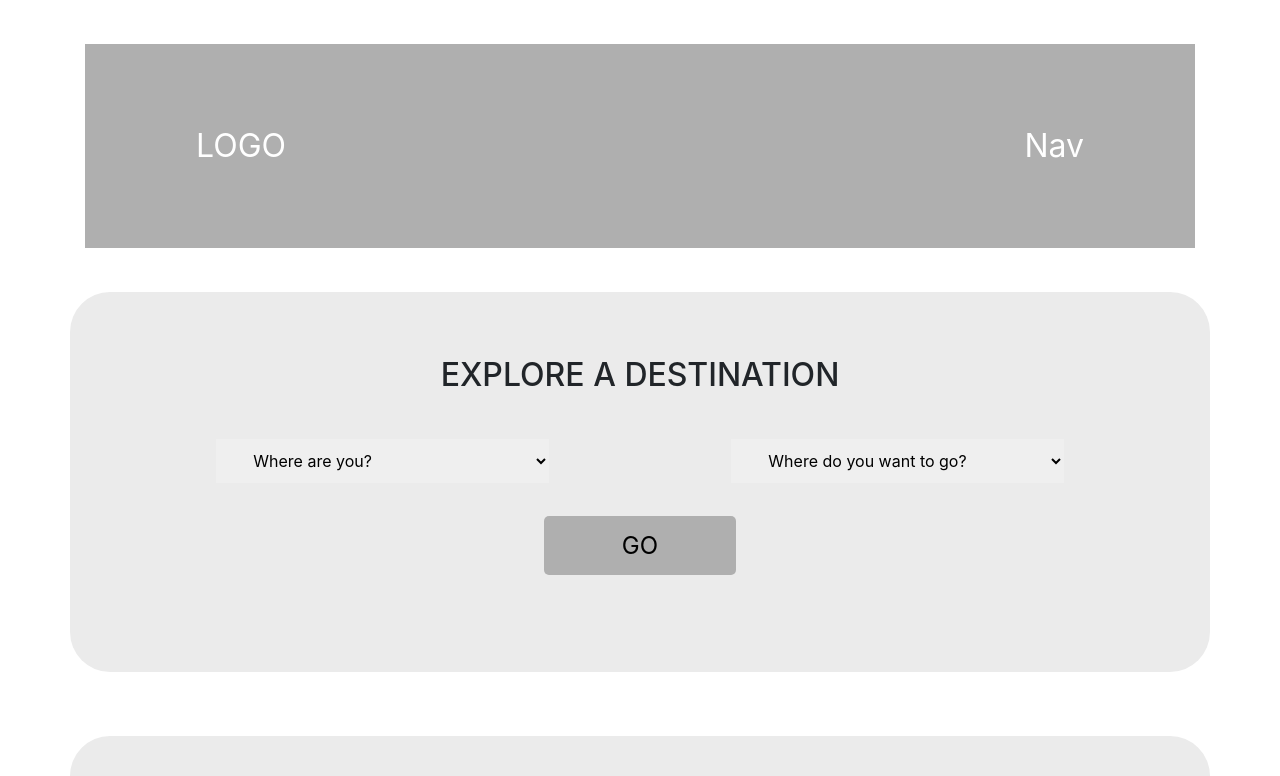
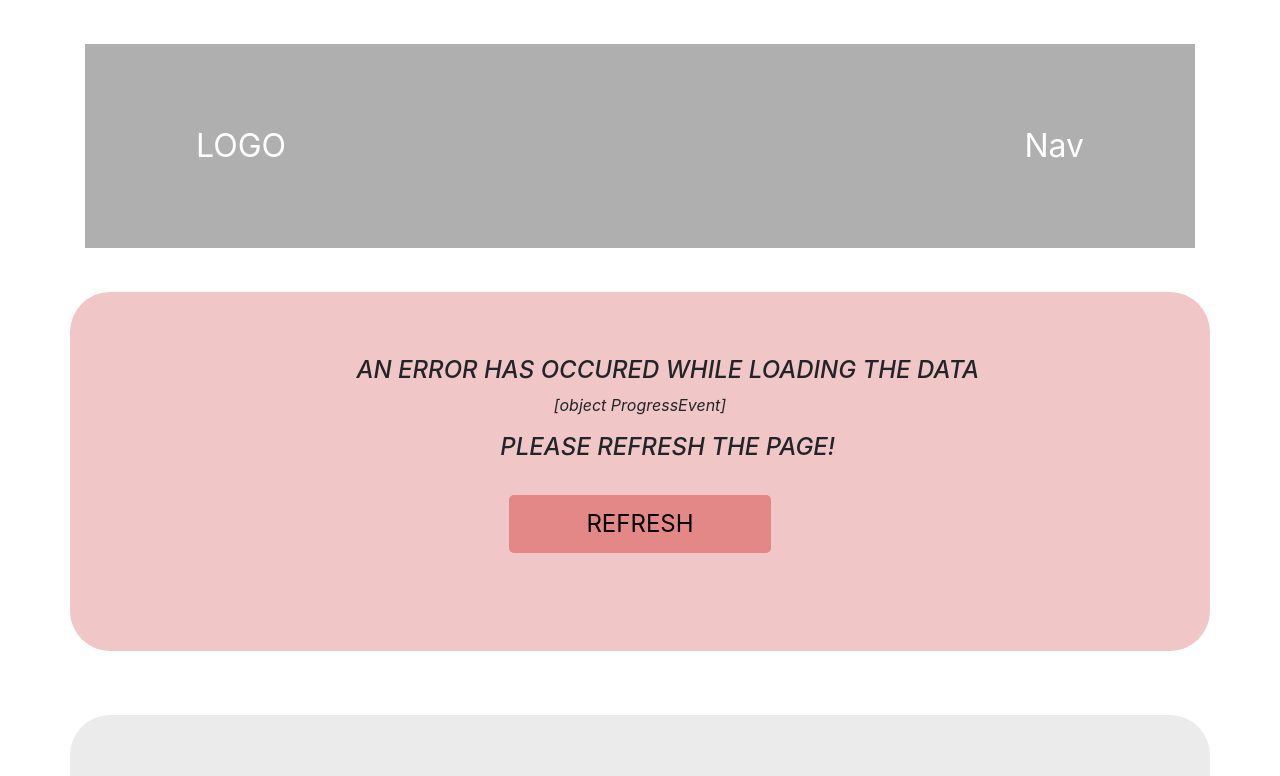
Before and after one commit to faketechlabsberlin/Travel-20, a plain HTML site: page Dev/index.html in a window 1280 px wide. Shown: the top 776 px of the page. Drawn offline with nearby package versions, Linux system fonts and the light colour scheme; no server answers.

Commit message:
Error handling

```diff
--- a/Dev/app.js
+++ b/Dev/app.js
@@ -5,8 +5,12 @@ request('GET', requestURL, true) // this is calling the request function which r
         const countriesText = e.target.response; // get the string from the response
         const countries = JSON.parse(countriesText).countries; // convert it to an object
         populateCountriesList(countries);
-    }, function (e) { // this is called on reject when an error happens on the connection
-        console.log("Failed to retreive countries.json"); // TODO: add error message in the website itself
+    })
+    .catch( function (e) { // this is called on reject when an error happens on the connection
+      console.log("Failed to retreive countries.json", e);
+      document.querySelector('#error').innerHTML= e;
+      document.getElementById("explore").setAttribute("class", "hidden");
+      document.getElementById("page404").setAttribute("class", "container resultField");
     });
 
 function request(method, url) { // this function wraps a XMLHttpRequest into a promise
@@ -47,7 +51,10 @@ function populateCountriesList(countries){
 //Germany selected automatically when drop-down clicked (temporary)
 const currentDest = document.querySelector('#currentDestination');
 currentDest.addEventListener('click', ()=>{
-    currentDest.value="Germany"
+    currentDest.value="Germany";
+
+    //enable destination dropdown only once current destination selected
+    document.querySelector('#plannedDestination').toggleAttribute('disabled');
 })
 
 //Go button functionality
@@ -63,3 +70,8 @@ function onGoButtonClicked() {
     document.getElementById("explore").setAttribute("class", "hidden");
     document.getElementById("result").setAttribute("class", "container resultField");
   }
+
+// refresh button
+function onRefreshClicked (){
+  window.location.reload();
+}
--- a/Dev/index.html
+++ b/Dev/index.html
@@ -28,13 +28,21 @@
                 </div>
 
                   <div class="input">
-                    <select id='plannedDestination'>
+                    <select id='plannedDestination' disabled>
                       <option selected>Where do you want to go?</option>
                       <!-- Options filled dynamically from country list -->
                     </select>
                 </div>
                 <button type='button' class='submitButton' onclick="onGoButtonClicked()">Go</button>
             </form>
+        </div>
+
+        <!-- a 404 page - when promise rejected -->
+        <div class='container hidden' id='page404'>
+          <h2>An error has occured while loading the data</h2>
+            <p id="error"><!-- a dynamically generated error --></p>
+            <h2>Please refresh the page!</h2>
+            <button class="submitButton" id="refresh" onclick="onRefreshClicked()">Refresh</button>
         </div>
 
         <div class='container hidden' id='result'>
--- a/Dev/styles.css
+++ b/Dev/styles.css
@@ -125,3 +125,15 @@ hr.white {
   transform: rotate(-45deg);
   -webkit-transform: rotate(-45deg);
 }
+
+#page404{
+  font-style:italic;
+  background-color:rgb(241 198 198);
+}
+
+#page404 h2{
+  text-align: center;
+}
+#page404 button{
+  background-color: #e48787;
+}
```
